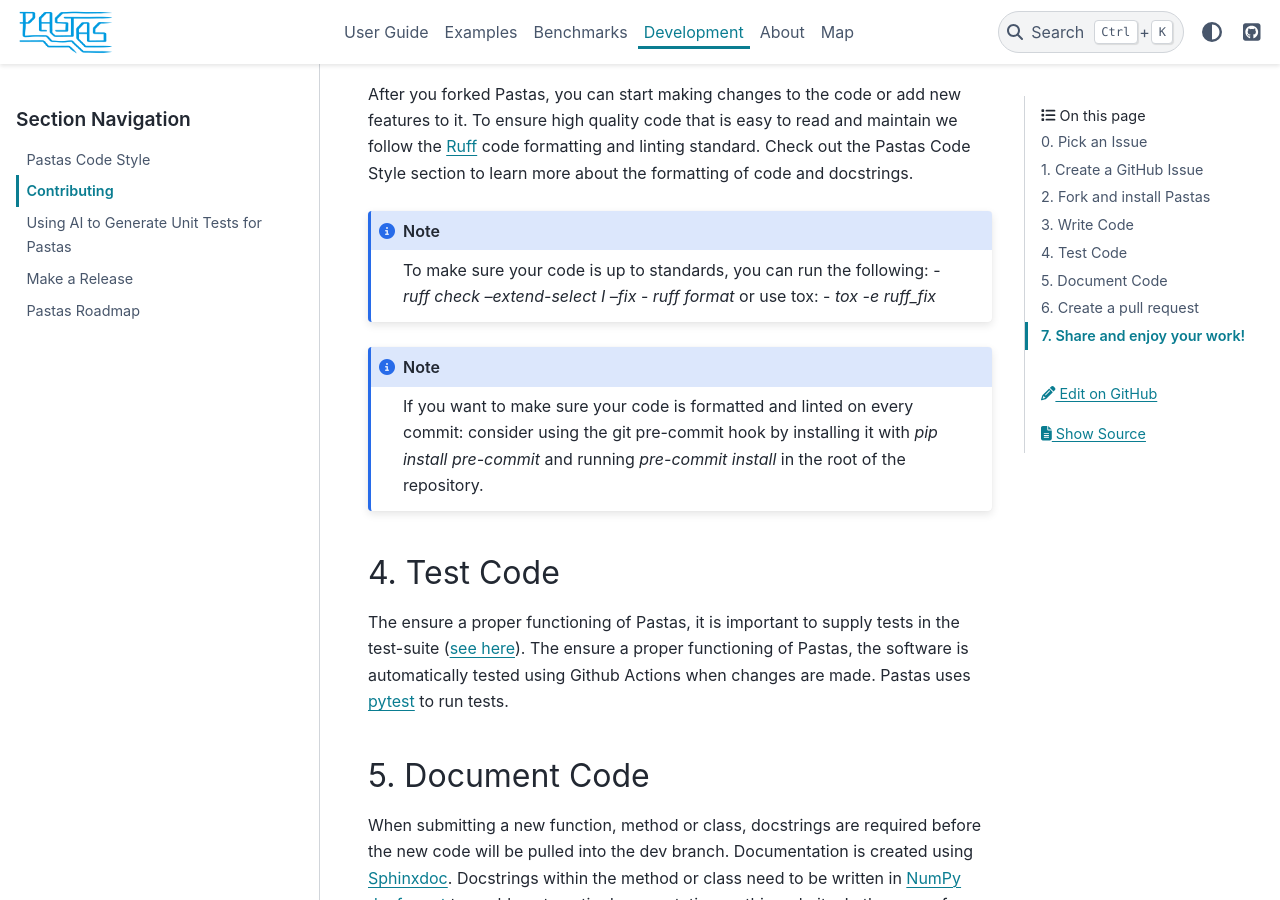
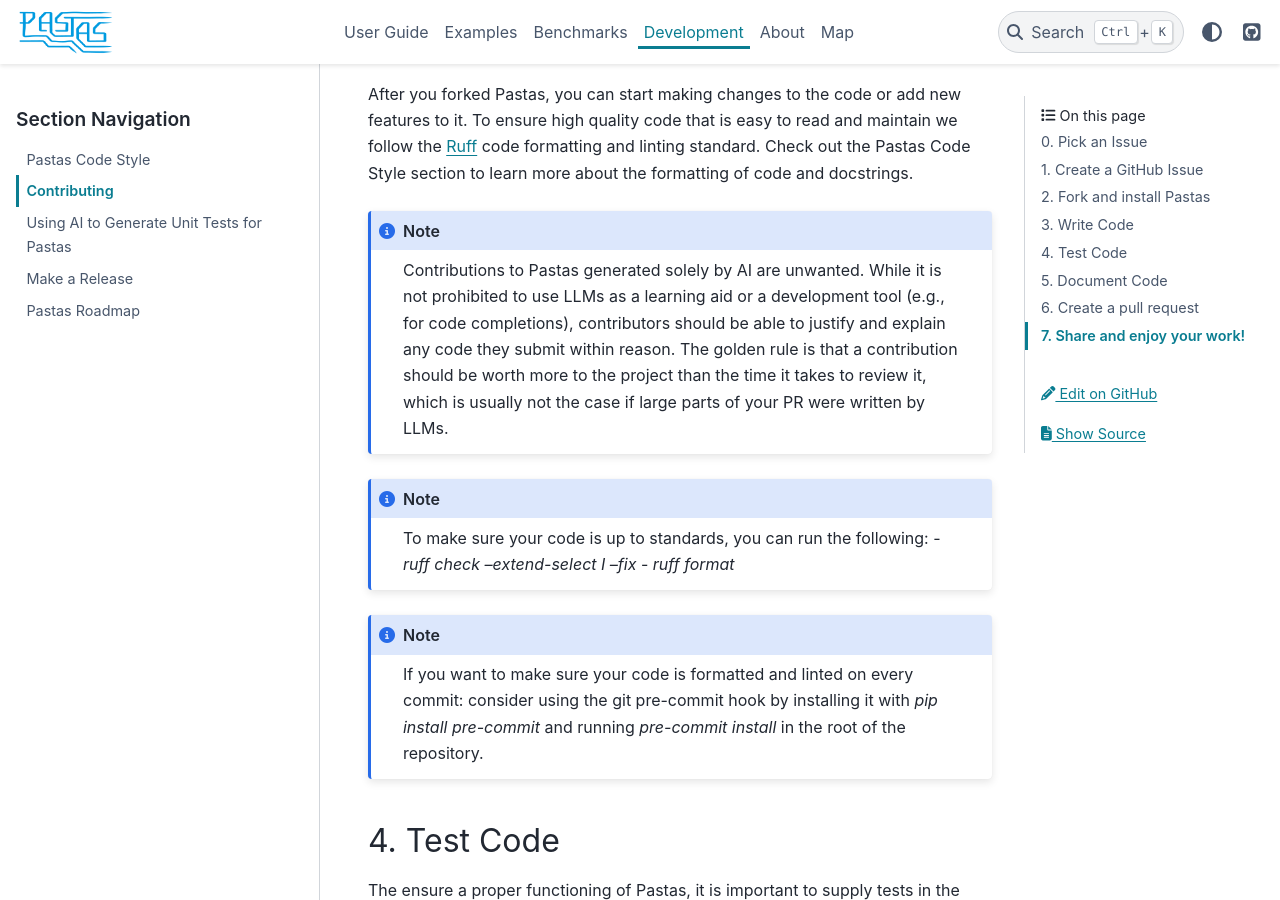
Before and after one commit to pastas/pastas, a Sphinx documentation site: the page built from doc/developers/contributing.rst, in a window 1280 px wide and 900 px high, scrolled down 1617 px. Built offline with Sphinx 7.4.7 and the PyData theme 0.15.4, drawn with Linux system fonts in a browser that asks for light colours; pages that are not in the unit, such as notebooks, are missing from menus.

Commit message:
update ai policy

```diff
--- a/doc/developers/contributing.rst
+++ b/doc/developers/contributing.rst
@@ -61,11 +61,17 @@ formatting and linting standard. Check out the Pastas Code Style section to lear
 more about the formatting of code and docstrings.
 
 .. note::
+    Contributions to Pastas generated solely by AI are unwanted. While it is not
+    prohibited to use LLMs as a learning aid or a development tool (e.g., for code
+    completions), contributors should be able to justify and explain any code they
+    submit within reason. The golden rule is that a contribution should be worth
+    more to the project than the time it takes to review it, which is usually not
+    the case if large parts of your PR were written by LLMs.
+
+.. note::
     To make sure your code is up to standards, you can run the following:
     - `ruff check --extend-select I --fix`
     - `ruff format`
-    or use tox:
-    - `tox -e ruff_fix`
 
 .. note::
     If you want to make sure your code is formatted and linted on every commit:
```
Also changed, not shown: .github/CONTRIBUTING.md.
